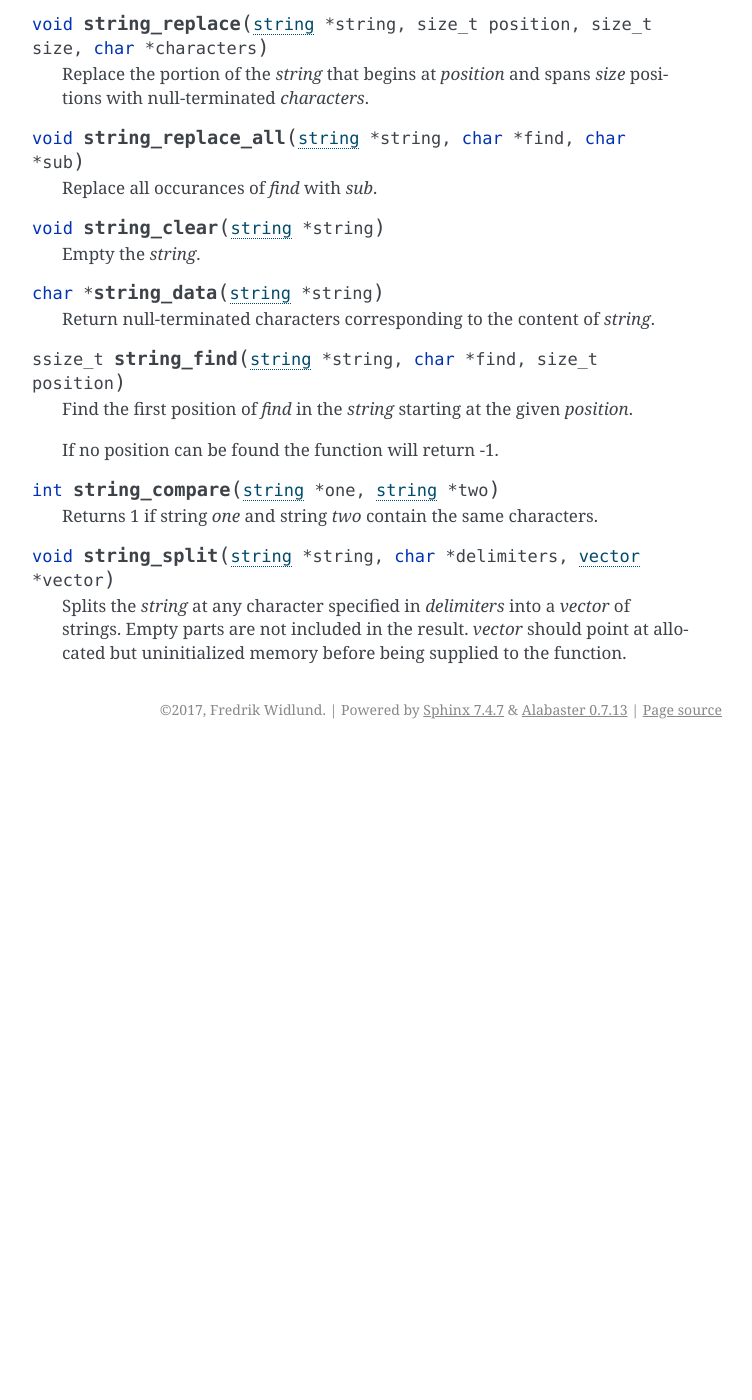
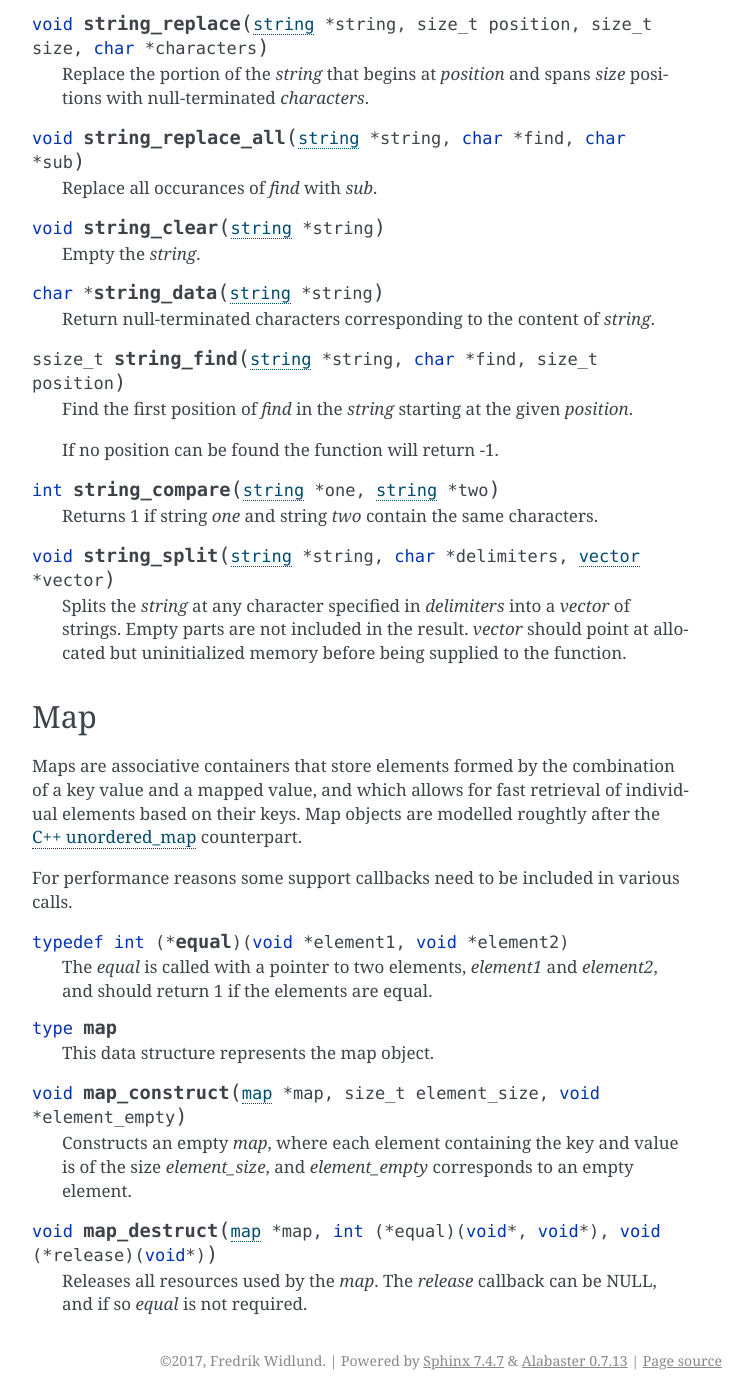
Before and after one commit to fredrikwidlund/libdynamic, a Sphinx documentation site: the page built from docs/apireference.rst, in a window 1280 px wide and 1400 px high, scrolled down 5402 px. Shown: the whole window, without its empty margins (388-1140 px from the left). Built offline with Sphinx 7.4.7, drawn with Linux system fonts in a browser that asks for light colours; before the commit the page ends 6151 px from its top, so only the background shows below that.

Commit message:
Begin on map documentation

```diff
--- a/docs/apireference.rst
+++ b/docs/apireference.rst
@@ -300,3 +295,35 @@ Strings are objects that represent sequences of characters. String objects are m
   Splits the *string* at any character specified in *delimiters* into a *vector* of strings. Empty parts are not
   included in the result. *vector* should point at allocated but uninitialized memory before being supplied to the
   function.
+
+Map
+===
+
+Maps are associative containers that store elements formed by the combination of a key value and a mapped value,
+and which allows for fast retrieval of individual elements based on their keys. Map objects are modelled roughtly
+after the `C++ unordered_map`_ counterpart.
+
+For performance reasons some support callbacks need to be included in various calls.
+
+.. type:: int (*equal)(void *element1, void *element2)
+
+  The *equal* is called with a pointer to two elements, *element1* and *element2*, and should return 1 if the
+  elements are equal.
+
+.. type:: map
+
+  This data structure represents the map object.
+
+.. function:: void map_construct(map *map, size_t element_size, void *element_empty)
+
+  Constructs an empty *map*, where each element containing the key and value is of the size *element_size*, and
+  *element_empty* corresponds to an empty element.
+
+.. function:: void map_destruct(map *map, int (*equal)(void *, void *), void (*release)(void *))
+
+  Releases all resources used by the *map*. The *release* callback can be NULL, and if so *equal* is not required.
+
+.. _`Semantic Versioning`: http://semver.org/
+.. _`C++ vector`: http://www.cplusplus.com/reference/vector/vector/
+.. _`C++ string`: http://www.cplusplus.com/reference/string/string/
+.. _`C++ unordered_map`: http://http://www.cplusplus.com/reference/unordered_map/unordered_map/
```
Also changed, not shown: other parts of docs/apireference.rst (+0 -5 lines), 2 other files.
